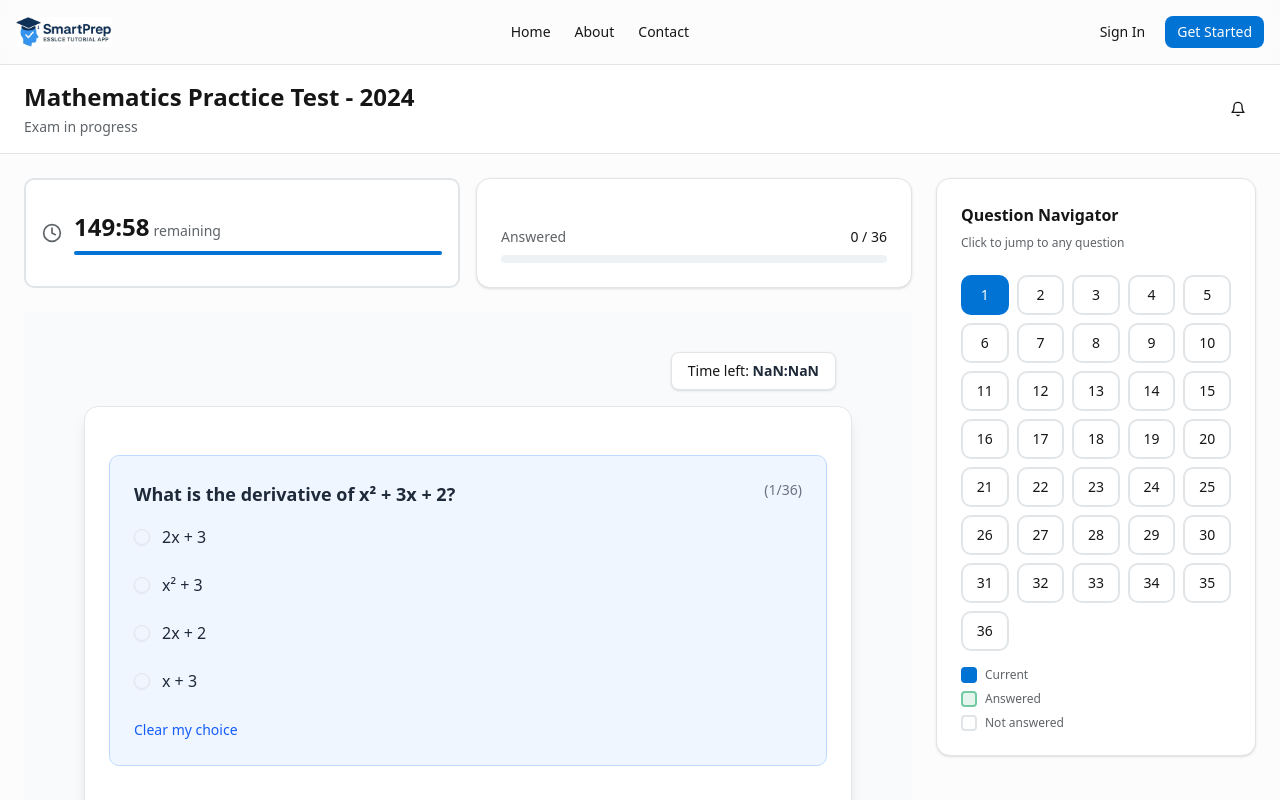
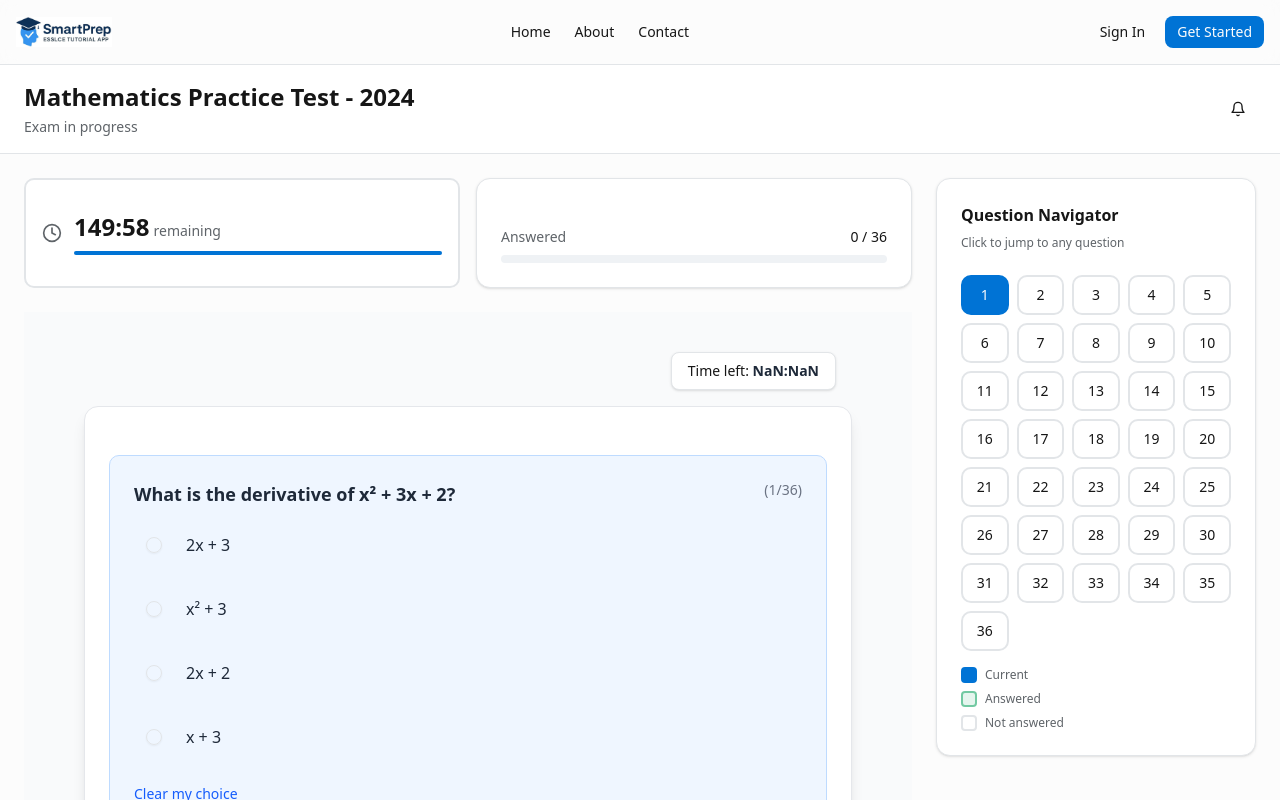
Before and after one commit to Getaye-Biaznlgn/exam-student-second, a Next.js app: page /exams/1 in a window 1280 px wide. Both pictures are taken after a click on the button "Start Exam". Shown: the top 800 px of the page. Built offline with nearby package versions, Linux system fonts and the light colour scheme.

Commit message:
exam qution card option line fix

```diff
--- a/components/exam-question-card.tsx
+++ b/components/exam-question-card.tsx
@@ -123,22 +123,33 @@ export function ExamQuestionCard({
                   );
 
                   return (
-                    <div key={opt.id} className={optionClasses}>
-                      {/* Only radio is clickable */}
+                    <div
+                      key={opt.id}
+                      className={cn(
+                        optionClasses,
+                        "flex items-center gap-3 py-2 px-3 rounded-md cursor-pointer"
+                      )}
+                    >
                       <RadioGroupItem
                         id={opt.id}
                         value={opt.id}
                         className="cursor-pointer"
                       />
-                      {/* Label NOT clickable */}
-                      <div className="text-gray-800 select-none pointer-events-none">
-                        {opt.option_key ? `${opt.option_key}. ` : ""}
+                      <label
+                        htmlFor={opt.id}
+                        className="flex items-center text-gray-800 select-none cursor-pointer"
+                      >
+                        {opt.option_key && (
+                          <span className="font-medium mr-2">
+                            {opt.option_key}.
+                          </span>
+                        )}
                         <span
                           dangerouslySetInnerHTML={{
                             __html: opt.option_text || "",
                           }}
                         />
-                      </div>
+                      </label>
                     </div>
                   );
                 })}
--- a/lib/api.ts
+++ b/lib/api.ts
@@ -1,4 +1,4 @@
-const BASE_URL = "http://65.1.135.121:8000/api";
+const BASE_URL = "https://examapi.pro.et/api";
 import { School } from "./types";
 
 export interface RegisterPayload {
```
